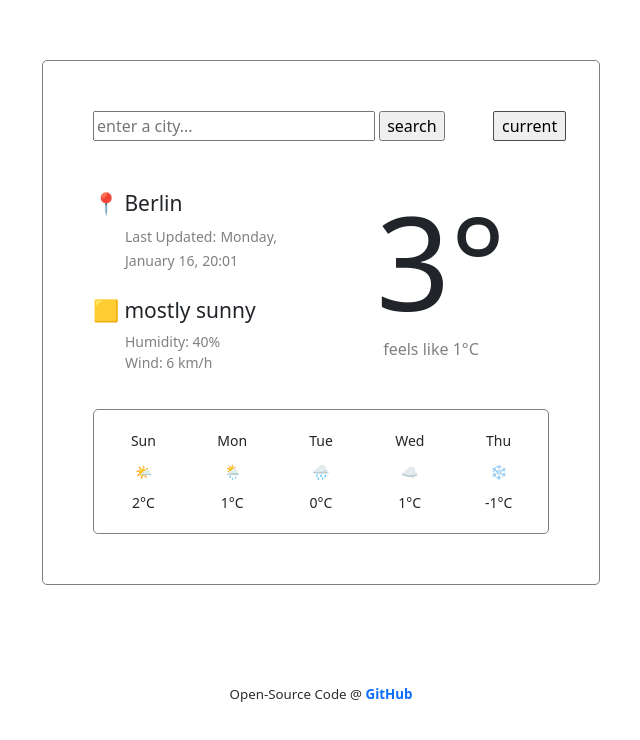
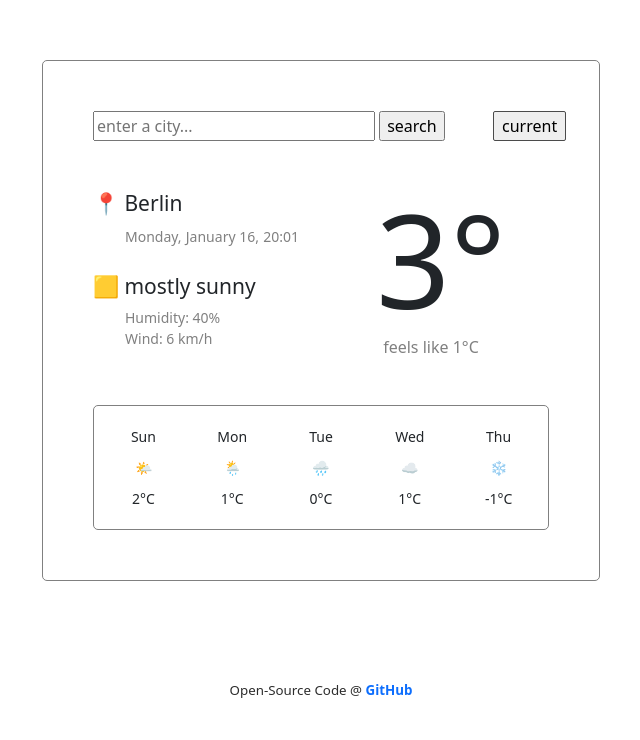
Before and after one commit to saskiajasmin/weather-app, a plain HTML site: page index.html in a window 1280 px wide. Shown: the whole page, without its empty margins (319-959 px from the left). Drawn offline with nearby package versions, Linux system fonts and the light colour scheme.

Commit message:
Update index.html

```diff
--- a/index.html
+++ b/index.html
@@ -39,7 +39,6 @@
               <div class="col-12">
                 <h3 id="city">📍 Berlin</h3>
                 <ul class="d-d-t">
-                  <li>Last Updated:</li>
                   <li id="day">Saturday,</li>
                   <li id="date">December 10,</li>
                   <li id="time">14:30</li>
```
